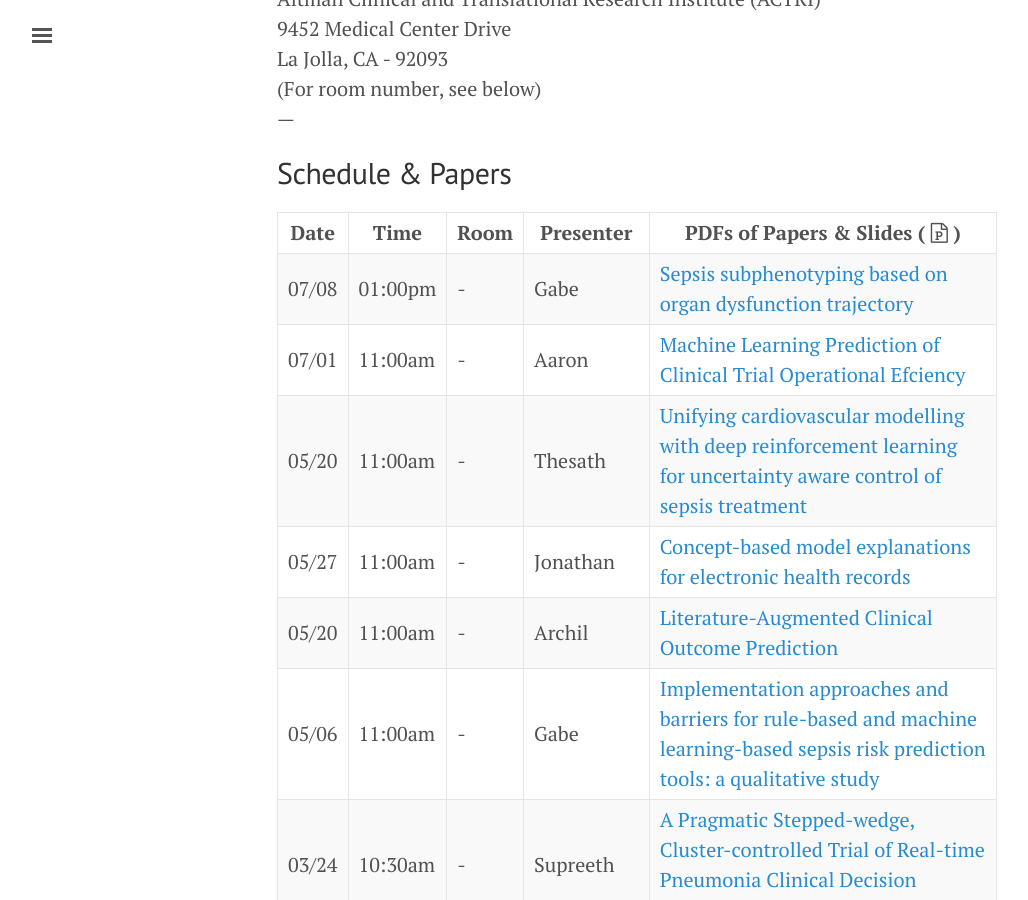
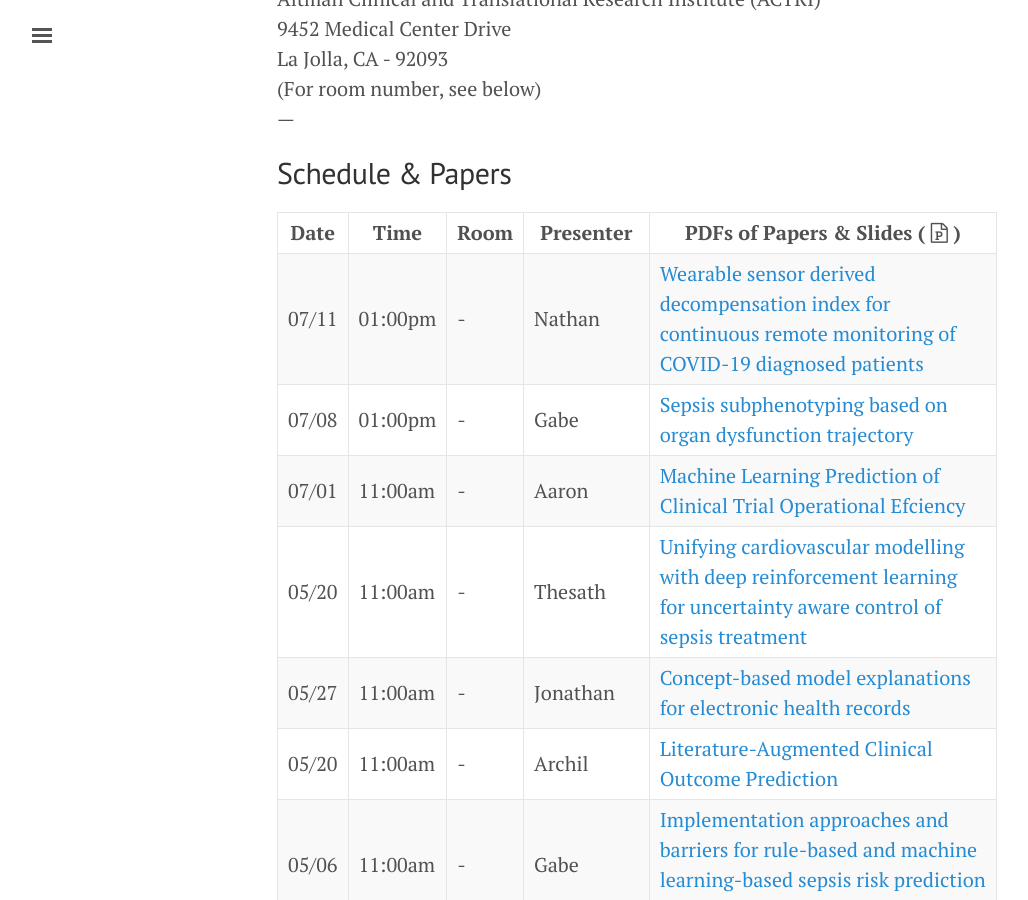
Before and after one commit to NematiLab/bmijc, a Jekyll site: the page built from index.md, in a window 1280 px wide and 900 px high, scrolled down 515 px. Shown: the whole window, without its empty margins (3-1031 px from the left). Built offline with Jekyll 4.4.1, drawn with Linux system fonts in a browser that asks for light colours; nearby versions of some CDN libraries.

```diff
--- a/index.md
+++ b/index.md
@@ -30,6 +30,7 @@
 
 Date | Time    | Room | Presenter | PDFs of Papers & Slides ( <i class='fa fa-file-powerpoint-o'></i> )
 --- | --- | --- | --- | ---
+07/11 | 01:00pm | - | Nathan |[Wearable sensor derived decompensation index for continuous remote monitoring of COVID-19 diagnosed patients]({{ site.baseurl }}/assets/071422_paper.pdf){:target="_blank"}
 07/08 | 01:00pm | - | Gabe |[Sepsis subphenotyping based on organ dysfunction trajectory]({{ site.baseurl }}/assets/070822_paper.pdf){:target="_blank"}
 07/01 | 11:00am | - | Aaron |[Machine Learning Prediction of Clinical Trial Operational Efciency]({{ site.baseurl }}/assets/070122_paper.pdf){:target="_blank"}
 05/20 | 11:00am | - | Thesath  |[Unifying cardiovascular modelling with deep reinforcement learning for uncertainty aware control of sepsis treatment]({{ site.baseurl }}/assets/060322_paper.pdf){:target="_blank"}
```
Also changed, not shown: 1 other file.
